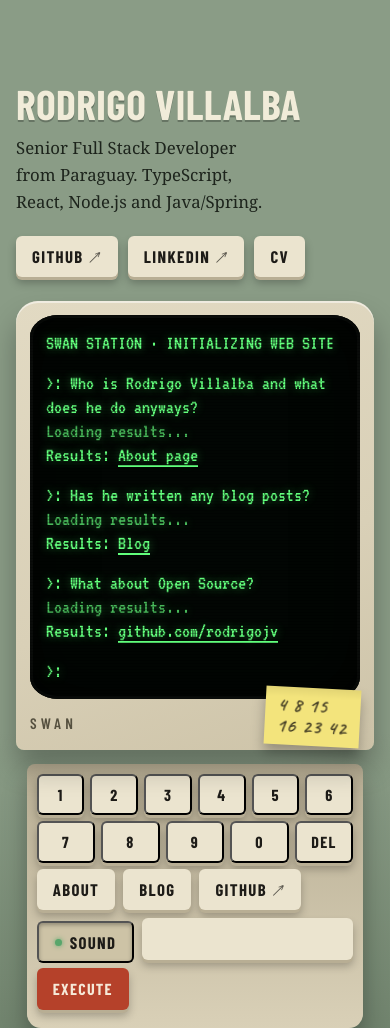
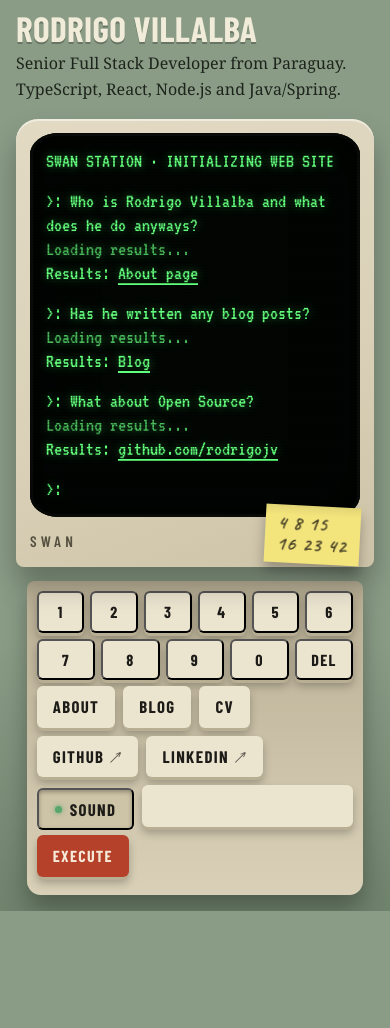
Before and after one commit to rodrigojv/rodrigovillalba.com, an Astro site: page / in a window 390 px wide. Shown: the top 1028 px of the page. After the commit the page ends 911 px from the top, so only its background shows below. Built offline with nearby package versions, Linux system fonts and the light colour scheme; Astro itself is replaced by a stand-in of ours.

Commit message:
Mueve CV, GitHub y LinkedIn al teclado de la home y reduce el espacio superior en mobile

```diff
--- a/src/pages/index.astro
+++ b/src/pages/index.astro
@@ -50,7 +50,9 @@ const questions = [
         <div class="keys">
           <a class="key" href="/about">About</a>
           <a class="key" href="/blog">Blog</a>
+          <a class="key" href="/cv">CV</a>
           <a class="key" href="https://github.com/rodrigojv" rel="noopener">GitHub</a>
+          <a class="key" href="https://www.linkedin.com/in/rojv/" rel="noopener">LinkedIn</a>
           <button type="button" class="key" id="sound" aria-pressed="true" aria-label="Sound">Sound</button>
           <span class="key space" aria-hidden="true"></span>
           <button type="button" class="key execute" id="execute">Execute</button>
@@ -60,11 +62,6 @@ const questions = [
     <div class="label-col">
       <h1>Rodrigo Villalba</h1>
       <p>Senior Full Stack Developer from Paraguay. TypeScript, React, Node.js and Java/Spring.</p>
-      <div class="ext">
-        <a class="key" href="https://github.com/rodrigojv" rel="noopener">GitHub</a>
-        <a class="key" href="https://www.linkedin.com/in/rojv/" rel="noopener">LinkedIn</a>
-        <a class="key" href="/cv">CV</a>
-      </div>
     </div>
   </div>
 </Base>
--- a/src/styles/global.css
+++ b/src/styles/global.css
@@ -228,8 +228,7 @@ a { color: inherit; text-decoration-thickness: 1px; text-underline-offset: 3px;
   color: var(--brand);
   text-shadow: 0 2px 0 rgb(0 0 0 / 0.25);
 }
-.label-col p { margin: 0 0 20px; max-width: 28ch; color: var(--on-wall); font-size: 1.05rem; }
-.ext { display: flex; gap: 10px; flex-wrap: wrap; }
+.label-col p { margin: 0; max-width: 28ch; color: var(--on-wall); font-size: 1.05rem; }
 
 /* Páginas de lectura: papel continuo con perforaciones. */
 .shell {
@@ -336,7 +335,10 @@ h3 { font-size: 1.5rem; margin: 1.4em 0 0.3em; }
 
 @media (max-width: 800px) {
   .desk { grid-template-columns: minmax(0, 1fr); min-height: 0; align-items: start; }
-  .label-col { order: -1; }
+  .desk { padding-top: 12px; gap: 16px; }
+  .label-col { order: -1; margin-top: 0; }
+  .label-col h1 { font-size: 2.2rem; margin-bottom: 6px; }
+  .label-col p { font-size: 1rem; max-width: none; }
   .deco-rows { display: none; }
   .numrow { flex-wrap: wrap; }
   .numrow .esc { display: none; }
```
